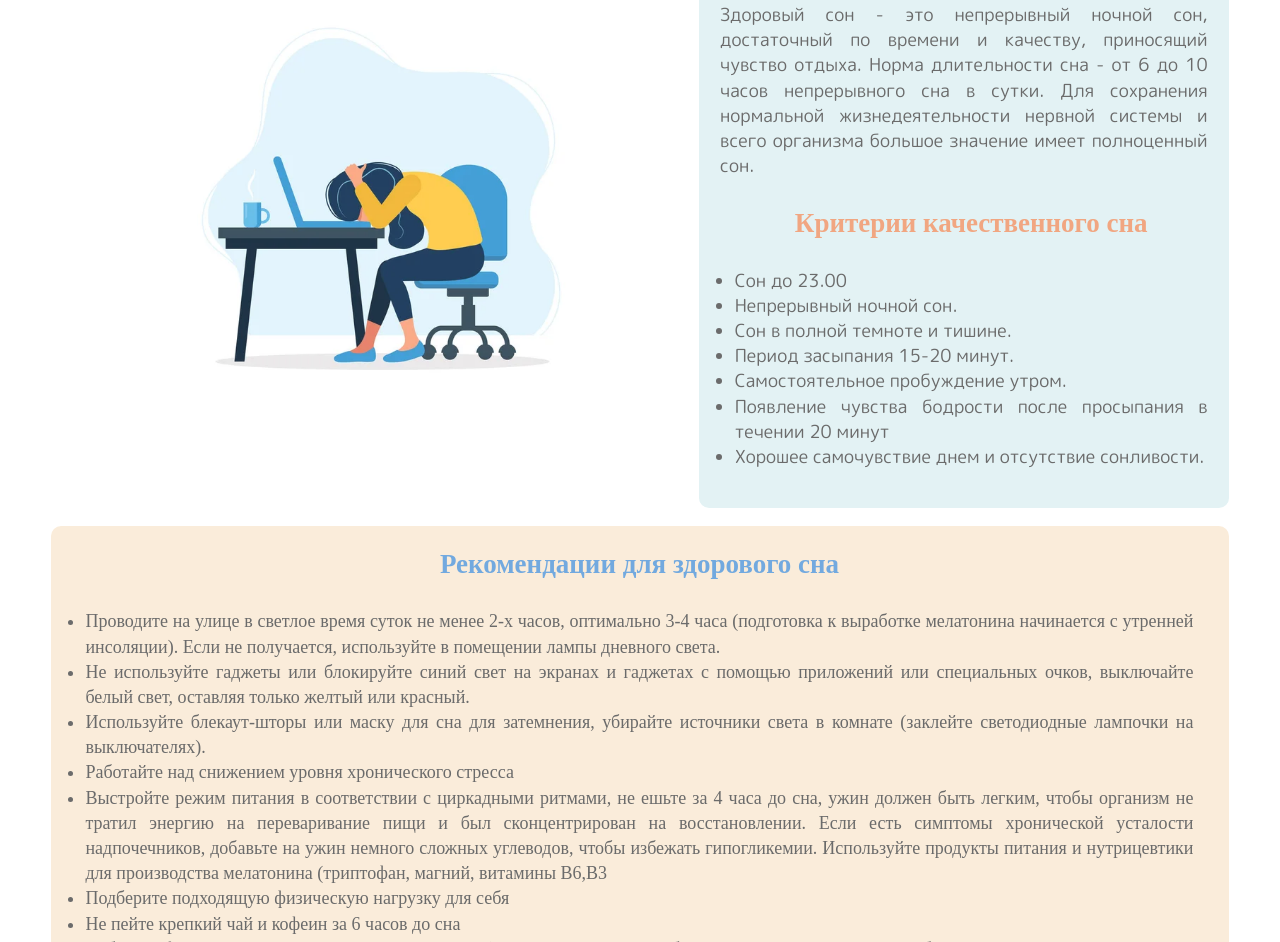
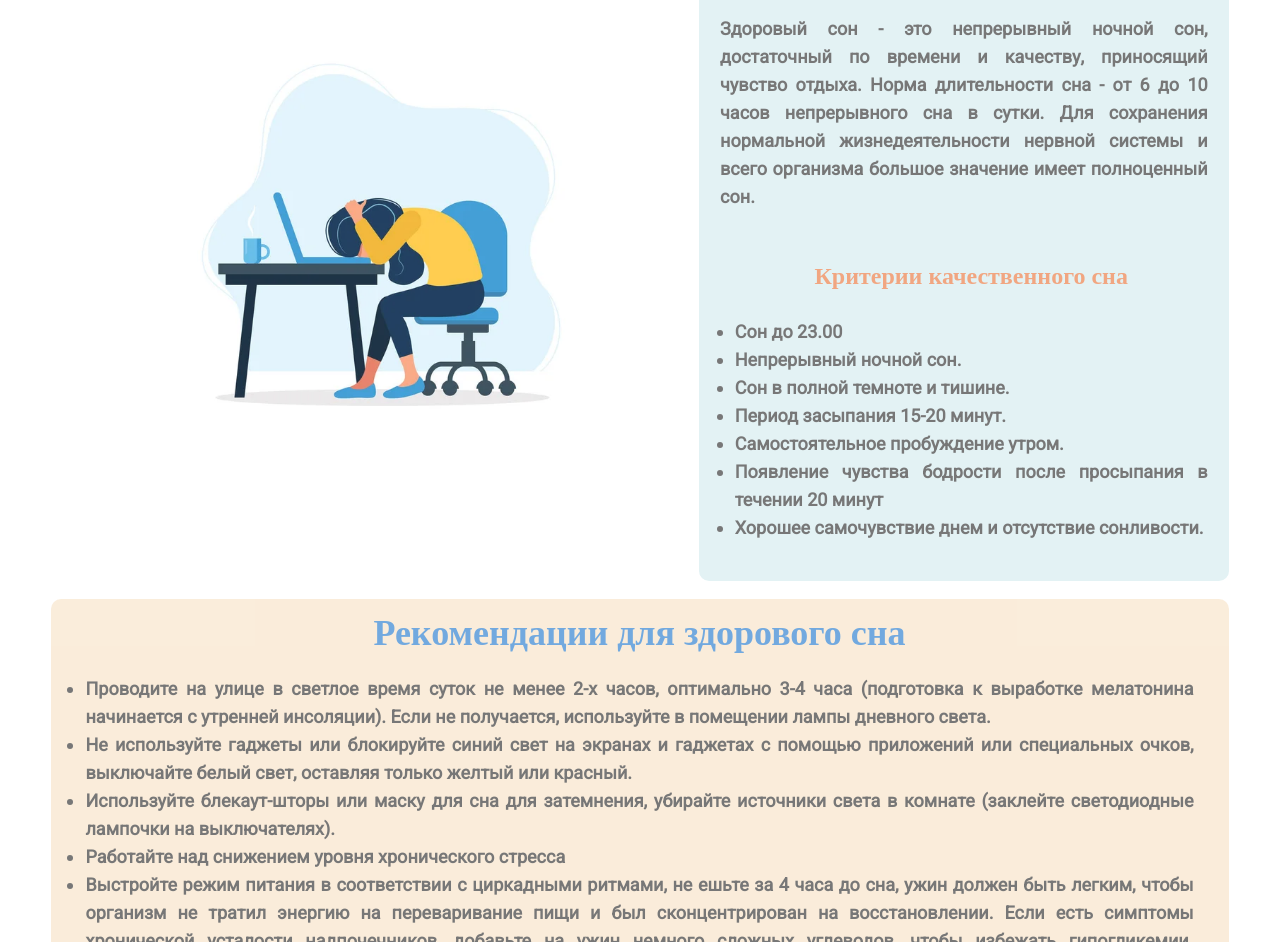
Before and after one commit to MarVasilieva/HealthManual_secondproject, a plain HTML site: page Sleep.html in a window 1280 px wide. Shown: the part 371-1313 px from the top of the page. Drawn offline with Linux system fonts and the light colour scheme; a web font is replaced by a local one.

Commit message:
add prefinal version

```diff
--- a/Sleep.html
+++ b/Sleep.html
@@ -32,11 +32,10 @@
             <img src="./assets/images/imgSleep/img/sleep.jpeg" alt="sleep">
         </div>
         <div class="container__sleep">
-            <h2>Что такое здоровый сон?</h2><br>
-            Здоровый сон - это непрерывный ночной сон, достаточный по времени и качеству,
-            приносящий чувство отдыха. Норма длительности сна - от 6 до 10 часов непрерывного сна в сутки.
-            Для сохранения нормальной жизнедеятельности нервной системы и всего организма большое значение
-            имеет полноценный сон.
+            <h2>Что такое здоровый сон?</h2><br><p>Здоровый сон - это непрерывный ночной сон, достаточный по времени и качеству,
+                приносящий чувство отдыха. Норма длительности сна - от 6 до 10 часов непрерывного сна в сутки.
+                Для сохранения нормальной жизнедеятельности нервной системы и всего организма большое значение
+                имеет полноценный сон.</p>
         <br>
             <ul><h3>Критерии качественного сна</h3><br>
             <li >Сон до 23.00</li>
--- a/assets/style/styleIndex/index.scss
+++ b/assets/style/styleIndex/index.scss
@@ -226,5 +226,6 @@ font-size: 1rem;
       gap: 10px;
       padding: 20px;
   }
+
 }
 }
--- a/assets/style/styleMeditation/style.scss
+++ b/assets/style/styleMeditation/style.scss
@@ -16,26 +16,26 @@
 h1 {
     font-family: 'Natasha';
     font-style: normal;
-    color: #2c557b;
     font-size: 48px;
     text-align: right;
     padding: 20px;
+    color: #2c557b;
 }
 
 h2 {
     font-family: "Natasha";
     font-style: normal;
     font-weight: 600;
+    font-size: 36px;
     color: #63a0dc;
-    font-size: 36px;
 }
 
 ul, h3 {
     font-family: "Natasha";
     font-style: normal;
     font-weight: 600;
+    font-size: 18px;
     color: white;
-    font-size: 18px;
 }
 
 img {
@@ -156,3 +156,10 @@ p {
     }
 
 }
+@media (min-width: 250px) and (max-width: 950px) {
+    .container__information-last {
+        width: 100%;
+        display: flex;
+       flex-direction: column;
+    }
+}
--- a/assets/style/styleNutrition/style.scss
+++ b/assets/style/styleNutrition/style.scss
@@ -279,6 +279,7 @@ p {
         width: 50%;
     }
     .container__information-first {
+        height: 100vh;
         width: 100%;
         display:flex;
         flex-direction: column;
@@ -287,17 +288,14 @@ p {
 
     }
     .container__information-mirror {
+        height: 100vh;
         width: 100%;
         display: flex;
         flex-direction: column;
-        gap: 20px;
-        padding: 4%;
     }
     .container__information-last {
         display: flex;
         flex-direction: column;
-        gap: 20px;
-        padding: 4%;
         .part-first {
             display: none;
         }
--- a/assets/style/styleSleep/style.scss
+++ b/assets/style/styleSleep/style.scss
@@ -3,28 +3,38 @@
     padding: 0;
     box-sizing: border-box;
 }
+@import url('https://fonts.googleapis.com/css2?family=Elsie:wght@900&family=Roboto&display=swap');
 @font-face {
     font-family: 'Natasha';
     src: url(/assets/fonts/Natasha.ttf);
   }
 h2{
-    font-family: 'Natasha';
+    font-family: "Natasha";
     font-style: normal;
+    font-weight: 600;
+    font-size: 36px;
     text-align: center;
     padding-top: 1.8%;
-    font-weight: 600;
-   font-size: 1.5em;
     color: #63a0dc;
  }
 h3{
-    font-family: 'Natasha';
+    font-family: "Natasha";
     font-style: normal;
+    font-weight: 600;
+    font-size: 24px;
     text-align: center;
     padding-top: 1.8%;
-    font-weight: 600;
-   font-size: 1.5em;
     color: #F09D74;
 }
+p, ul {
+    font-family: 'Roboto', sans-serif;
+    font-style: normal;
+    font-weight: 600;
+    font-size: 18px;
+    line-height: 28px;
+    color: #696969;
+}
+
 .header__wave {
     background-image: url('../../images/imgSleep/img/wave-yellow\ \(3\).svg') ;
     background-repeat:no-repeat;
@@ -62,6 +72,7 @@ h3{
 
 
 ul {
+    font-family: 'Roboto', sans-serif;
     padding-left: 3%;
     margin-top: 1em;
     margin-bottom: 1em;
@@ -69,7 +80,7 @@ ul {
 
 .container__measures{
     width: 100%;
-    font-family: 'M PLUS Rounded 1c', sans-serif;
+    font-family: 'Roboto', sans-serif;
     display: grid;
     grid-template-columns:repeat(auto-fit, minmax(500px, 1fr));
     grid-template-rows: 1fr;
@@ -97,10 +108,6 @@ ul {
     }
     .container__bads{
         width:100%;
-       // display: grid;
-       // grid-template-columns: repeat(auto-fill, minmax(700px, 1fr));
-        //grid-template-rows: 1fr ;
-        //justify-content: center;
         text-align: justify;
         gap:2%;
         text-align: justify;
--- a/assets/style/styleSports/style.scss
+++ b/assets/style/styleSports/style.scss
@@ -3,6 +3,7 @@
     padding: 0;
     box-sizing: border-box;
 }
+@import url('https://fonts.googleapis.com/css2?family=Elsie:wght@900&family=Roboto&display=swap');
 @font-face {
     font-family: 'Natasha';
     src: url(/assets/fonts/Natasha.ttf);
@@ -34,10 +35,14 @@
     }
 }
 .container {
-    font-family: 'M PLUS Rounded 1c', sans-serif;
     padding-left: 4%;
     padding-right: 4%;
-    ul {
+    ul, p {
+        font-family: 'Roboto', sans-serif;
+    font-style: normal;
+    font-weight: 600;
+    font-size: 18px;
+    line-height: 28px;
         padding-left: 3%;
         margin-top: 1em;
         margin-bottom: 1em;
@@ -47,21 +52,22 @@
         object-fit: cover;
     }
     h2{
-        font-family: 'Natasha';
+        font-family: "Natasha";
         font-style: normal;
+        font-weight: 600;
+        font-size: 36px;
+        line-height: 48px;
     text-align: center;
     padding-top: 1.8%;
-    font-weight: 600;
-    font-size: 1.4em;
     color: #63a0dc;
  }
  h3{
-        font-family: 'Natasha';
-        font-style: normal;
+    font-family: "Natasha";
+    font-style: normal;
+    font-weight: 600;
+    font-size: 18px;
     text-align: center;
     padding-top: 1.8%;
-    font-weight: 600;
-    font-size: 1.3em;
     color: #F09D74;
  }
     .container__sports{
@@ -91,9 +97,10 @@
         }
         .container__livehacks{
             width:100%;
-            display: grid;
-            grid-template-columns: repeat(auto-fit, minmax(600px, 1fr));
-            grid-template-rows: 1fr ;
+            display: flex;
+            flex-direction: column;
+           // grid-template-columns: repeat(auto-fit, minmax(1fr, 1fr));
+          //  grid-template-rows: 1fr ;
             justify-content: center;
             align-items: center;
             text-align: justify;
--- a/assets/style/styleSupplements/style.scss
+++ b/assets/style/styleSupplements/style.scss
@@ -3,20 +3,20 @@
     padding: 0;
     box-sizing: border-box;
 }
+@import url('https://fonts.googleapis.com/css2?family=Elsie:wght@900&family=Roboto&display=swap');
 @font-face {
     font-family: 'Natasha';
     src: url(/assets/fonts/Natasha.ttf);
 }
 h2{
-    font-family: 'Natasha';
-
+    font-family: "Natasha";
     font-style: normal;
+    font-weight: 600;
+    font-size: 36px;
     text-align: center;
     padding-top: 1.8%;
-    font-weight: 600;
      color: #63a0dc;
-     font-size: 1.5em;
- }
+}
 
 .header__wave {
     background-image: url('../../images/imgSupplements/img/wave\ \(20\).svg') ;
@@ -49,12 +49,12 @@ h2{
    padding-left: 4%;
    padding-right: 4%;
 
-    h1{
-        font-family:'M PLUS Rounded 1c', sans-serif;
-        font-style: normal;
-        color: #2c557b;
-     }
- ul {
+
+ ul, p {
+    font-family: 'Roboto', sans-serif;
+    font-style: normal;
+    font-weight: 600;
+    font-size: 18px;
     padding-left: 3%;
     margin-top: 1em;
     margin-bottom: 1em;
```
Also changed, not shown: Nutrition.html (+2 -2 lines), assets/style/styleMeditation/style.css, assets/style/styleNutrition/style.css, assets/style/styleSleep/style.css, assets/style/styleSports/style.css, assets/style/styleSupplements/style.css, 5 other files.
